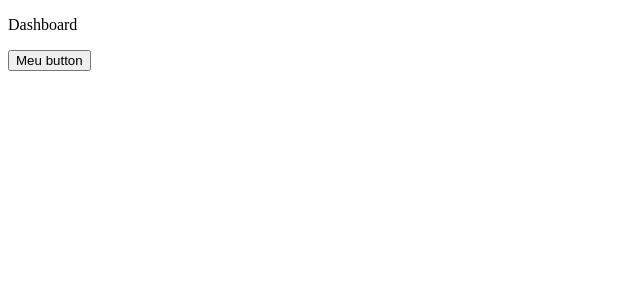
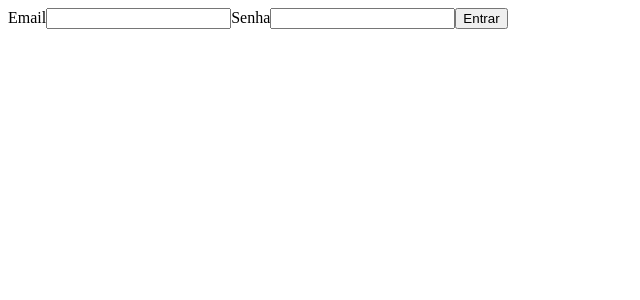
Before and after one commit to Miguelaraujo10/AppReact, a React (Create React App) app: page /entrar in a window 1280 px wide. Before the commit this address led to /pagina-inicial. Shown: the top 300 px of the page, without its empty margins (0-640 px from the left). Built offline with nearby package versions, Linux system fonts and the light colour scheme.

Commit message:
feat: Add login page and form

```diff
--- a/src/app/pages/Login/login.tsx
+++ b/src/app/pages/Login/login.tsx
@@ -1,8 +1,30 @@
-export const Login = () =>{
+import { useState } from "react";
+
+export const Login = () => {
+    const[senha,setPassword] = useState('');
+    const[email,setEmail] = useState('');
+   const handleEntrar = () =>{
+    console.log(email)
+    console.log(senha)
+   }
 
     return (
         <div>
-            Login
+            <form>
+                <label >
+                    <span>Email</span>
+                    <input value={email} onChange={e => setPassword(e.target.value)}/>
+                </label>
+                <label >
+                    <span>Senha</span>
+                    <input  type="password" value={senha} onChange={e => setEmail(e.target.value)}/>
+
+                </label>
+
+                <button type ="button" onClick={handleEntrar} >
+                    Entrar
+                </button>
+            </form>
         </div>
     );
 }
--- a/src/app/pages/dashboard/Dashboard.tsx
+++ b/src/app/pages/dashboard/Dashboard.tsx
@@ -1,15 +1,10 @@
-
-const Button = () => {
-
-   return <button>Meu button</button>
-}
-
+import { Link } from "react-router-dom";
 export const Dashboard = () => {
     return(
 
         <div>
             <p>Dashboard</p>
-            <Button />
+            <Link to ="/entrar">Login</Link>
 
         </div>
 
--- a/src/app/pages/index.ts
+++ b/src/app/pages/index.ts
@@ -1 +1,2 @@
 export * from './dashboard/Dashboard';
+export * from './Login/login';
--- a/src/app/routes/index.tsx
+++ b/src/app/routes/index.tsx
@@ -1,5 +1,5 @@
 import { Route, Routes as Switch,BrowserRouter, Navigate } from "react-router-dom"
-import { Dashboard } from "../pages";
+import { Dashboard, Login } from "../pages";
 
 /*
 Le em formato cascata
@@ -11,6 +11,7 @@
     <BrowserRouter>
         <Switch>
 
+            <Route path="/entrar"  element={<Login/>} />
             <Route path="/pagina-inicial"  element={<Dashboard/>} />
             <Route path="*" element = {<Navigate to="/pagina-inicial"/>} />
 
```
